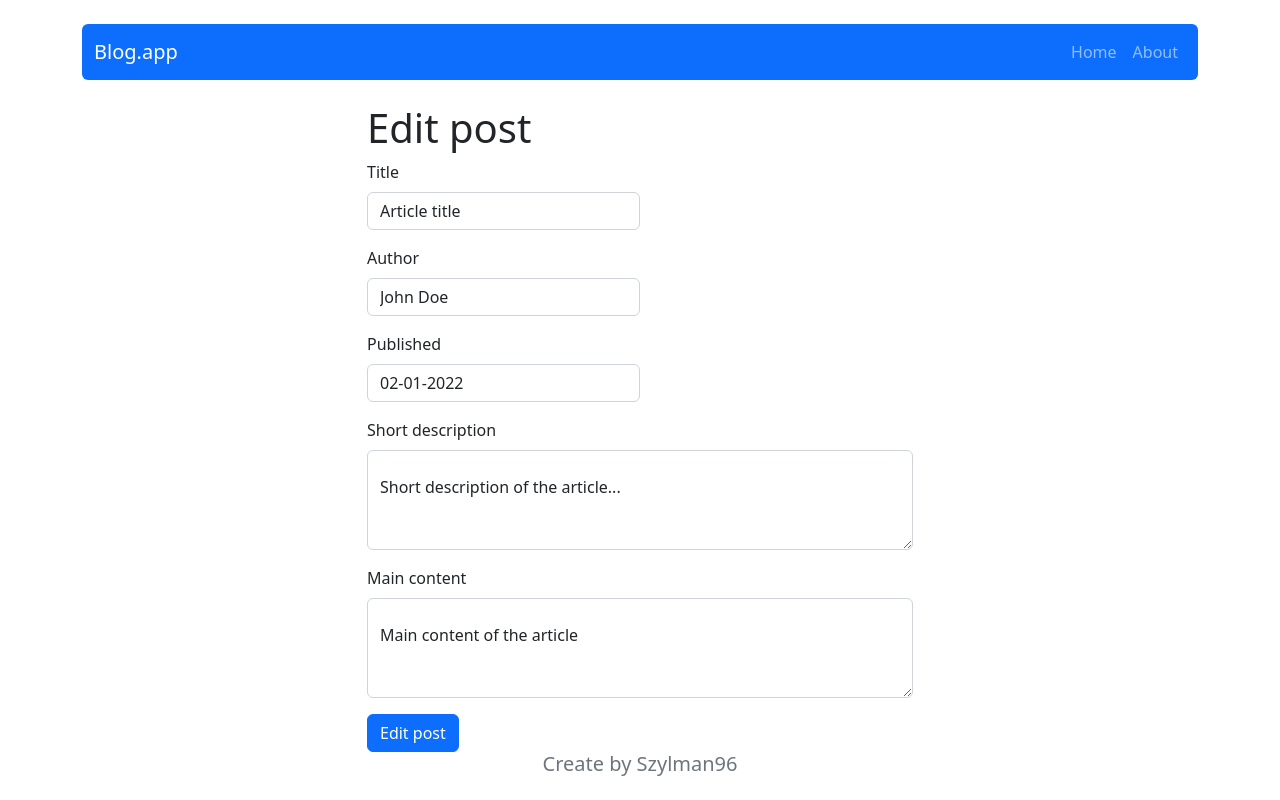
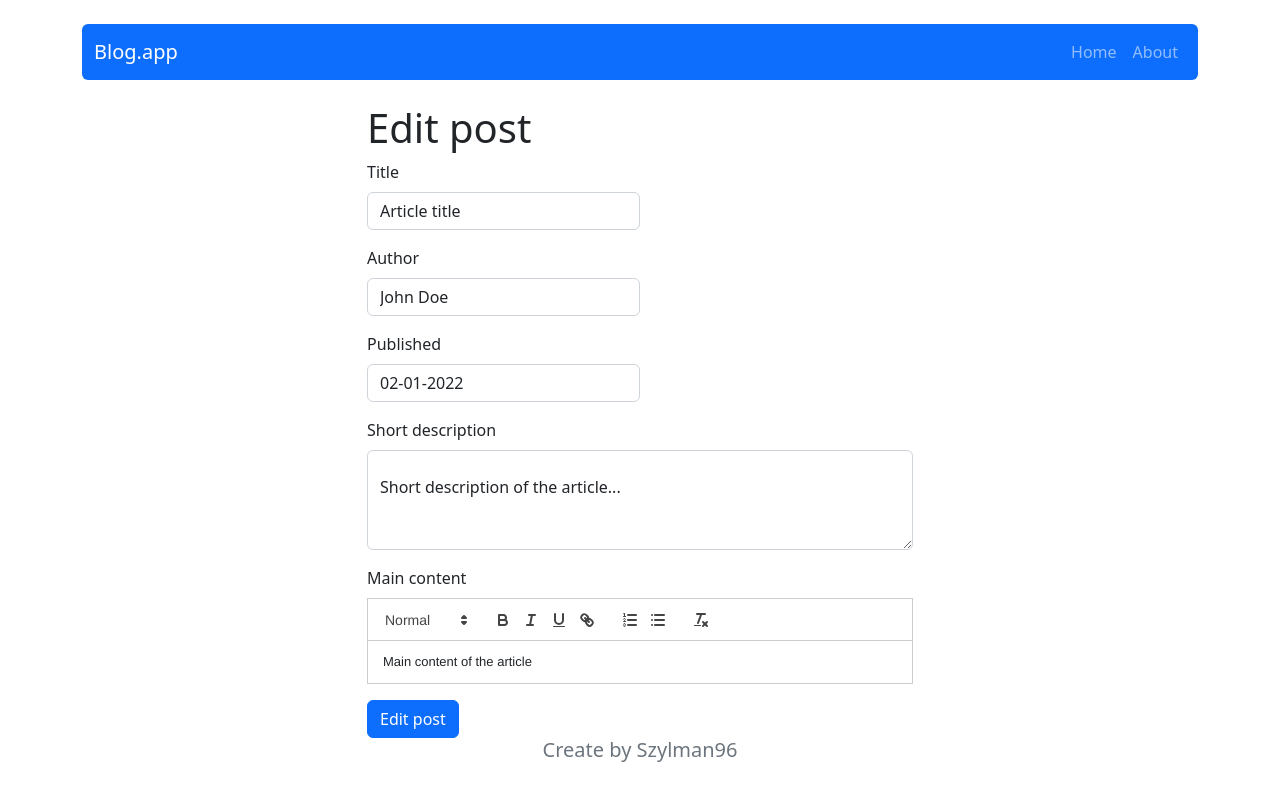
Before and after one commit to Szylman/React-blog, a React (Create React App) app: page /post/edit/1 in a window 1280 px wide. Built offline with nearby package versions, Linux system fonts and the light colour scheme.

Commit message:
make it better

```diff
--- a/package.json
+++ b/package.json
@@ -11,6 +11,7 @@
     "react": "^18.2.0",
     "react-bootstrap": "^2.4.0",
     "react-dom": "^18.2.0",
+    "react-quill": "^2.0.0",
     "react-redux": "7.2.6",
     "react-router-dom": "6.0.1",
     "react-scripts": "5.0.1",
--- a/src/components/features/allPosts.js
+++ b/src/components/features/allPosts.js
@@ -14,7 +14,7 @@ const posts = useSelector(getAllPosts)
   return (
     <Row xs={1} md={2} lg={3} className="g-4">
       {posts.map(post => (
-        <Col>
+        <Col key={post.id}>
           <Card>
             <Card.Body>
               <Card.Title as="h3">{post.title}</Card.Title>
--- a/src/components/features/postForm.js
+++ b/src/components/features/postForm.js
@@ -1,6 +1,8 @@
 import { useState } from "react";
 import PropTypes from 'prop-types';
 import { Button, Col, FloatingLabel, Form, Row } from "react-bootstrap";
+import ReactQuill from 'react-quill';
+import 'react-quill/dist/quill.snow.css';
 
 
 const PostForm = ({action, actionText, ...props}) => {
@@ -41,7 +43,7 @@ const PostForm = ({action, actionText, ...props}) => {
             <Form.Group >
               <Form.Label value={content}>Main content</Form.Label>
               <FloatingLabel controlId="floatingTextarea" className="mb-3">
-                  <Form.Control as="textarea" placeholder="Leave a comment here" style={{ height: '100px' }} value={content} onChange={e => setContent(e.target.value)} />
+                  <ReactQuill as="textarea" placeholder="Leave a comment here"  value={content} onChange={value => setContent(value)} />
               </FloatingLabel>
             </Form.Group>
             <Button as="input" type="submit" value={actionText} />{' '}
--- a/src/components/pages/post/singlePost.js
+++ b/src/components/pages/post/singlePost.js
@@ -51,7 +51,7 @@ const SinglePost = () =>{
                             <Card.Title as="h2">{postData.title}</Card.Title>
                             <Card.Text as="p" className='my-0'><strong>Author: </strong>{postData.author}</Card.Text>
                             <Card.Text as="p" ><strong>Published: </strong>{postData.publishedDate}</Card.Text>
-                            <Card.Text className='mb-4'>{postData.content}</Card.Text>
+                            <Card.Text className='mb-4' dangerouslySetInnerHTML={{ __html: postData.content }}></Card.Text>
                         </Card.Body>
                     </Card>
                 </Col>
```
Also changed, not shown: 1 other file (tests, documents, lock files or other folders).
